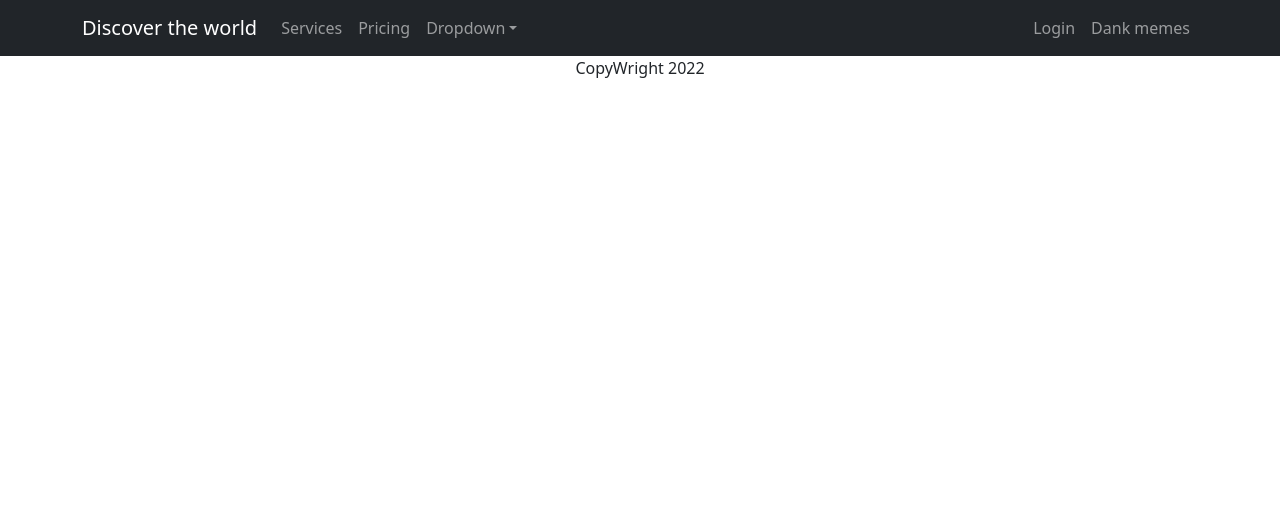
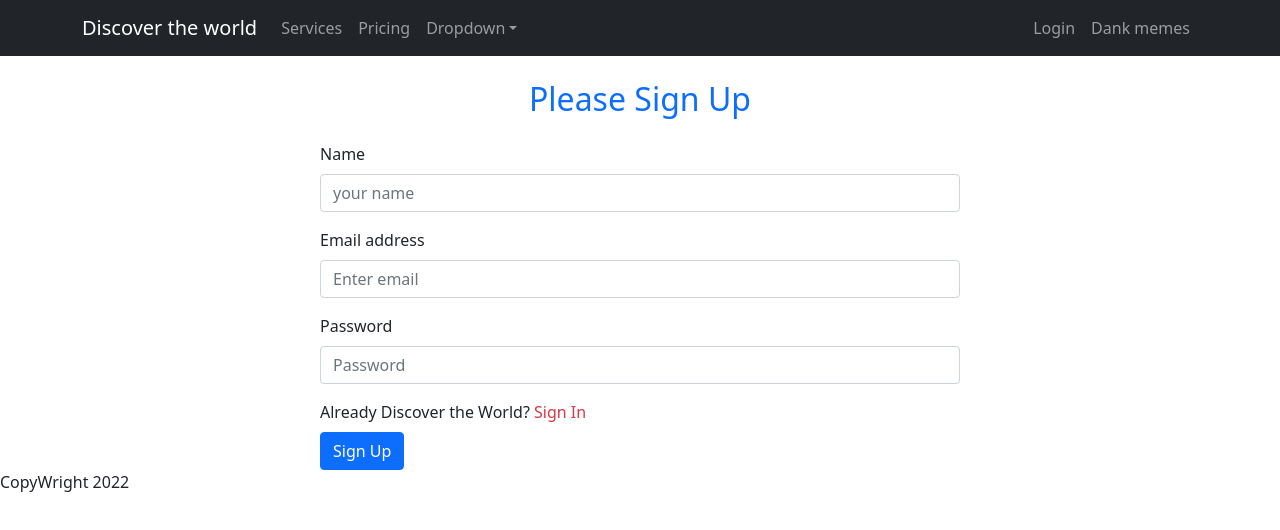
Before and after one commit to rad0wan/Discover-The-World, a React (Create React App) app: page /signup in a window 1280 px wide. Shown: the top 530 px of the page. Built offline with nearby package versions, Linux system fonts and the light colour scheme; no server answers.

Commit message:
Login create user

```diff
--- a/package.json
+++ b/package.json
@@ -11,6 +11,7 @@
     "react": "^18.0.0",
     "react-bootstrap": "^2.2.3",
     "react-dom": "^18.0.0",
+    "react-firebase-hooks": "^5.0.3",
     "react-router-dom": "^6.3.0",
     "react-scripts": "5.0.1",
     "web-vitals": "^2.1.4"
--- a/public/index.html
+++ b/public/index.html
@@ -43,6 +43,9 @@
       To begin the development, run `npm start` or `yarn start`.
       To create a production bundle, use `npm run build` or `yarn build`.
     -->
+  <script src="https://cdn.jsdelivr.net/npm/bootstrap@5.1.3/dist/js/bootstrap.bundle.min.js"
+    integrity="sha384-ka7Sk0Gln4gmtz2MlQnikT1wXgYsOg+OMhuP+IlRH9sENBO0LRn5q+8nbTov4+1p"
+    crossorigin="anonymous"></script>
 </body>
 
 </html>
--- a/src/App.js
+++ b/src/App.js
@@ -6,17 +6,18 @@ import Home from './pages/Home/Home/Home';
 import CheckOut from './pages/CheckOut/CheckOut';
 import Login from './pages/Login/Login';
 import Services from './pages/Home/Services/Services';
+import SignUp from './pages/SignUp/SignUp';
 
 function App() {
   return (
-    <div className="App">
+    <div >
       <Header></Header>
       <Routes>
         <Route path='/' element={<Home></Home>}></Route>
         <Route path='/home' element={<Home></Home>}></Route>
-        <Route path='/home#services' element={<Services></Services>}></Route>
         <Route path='/checkout' element={<CheckOut></CheckOut>}></Route>
         <Route path='/login' element={<Login></Login>}></Route>
+        <Route path='/signup' element={<SignUp></SignUp>}></Route>
       </Routes>
       <Footer></Footer>
     </div>
--- a/src/firebase.init.js
+++ b/src/firebase.init.js
@@ -18,3 +18,5 @@ const firebaseConfig = {
 const app = initializeApp(firebaseConfig);
 
 const auth = getAuth(app)
+
+export default auth;
--- a/src/pages/Login/Login.js
+++ b/src/pages/Login/Login.js
@@ -1,98 +1,39 @@
 import React from 'react';
+import { Button, Form } from 'react-bootstrap';
+import { Link, useNavigate } from 'react-router-dom';
+
 
 const Login = () => {
+    const navigate = useNavigate()
+
+    const handleSignUp = () => {
+        navigate('/signup')
+    }
+
+
+
+
     return (
         <div>
-            <section class="vh-100">
-                <div class="container-fluid h-custom">
-                    <div class="row d-flex justify-content-center align-items-center h-100">
-                        <div class="col-md-9 col-lg-6 col-xl-5">
-                            <img src="https://mdbcdn.b-cdn.net/img/Photos/new-templates/bootstrap-login-form/draw2.webp"
-                                class="img-fluid" alt="Sample image" />
-                        </div>
-                        <div class="col-md-8 col-lg-6 col-xl-4 offset-xl-1">
-                            <form>
-                                <div class="d-flex flex-row align-items-center justify-content-center justify-content-lg-start">
-                                    <p class="lead fw-normal mb-0 me-3">Sign in with</p>
-                                    <button type="button" class="btn btn-primary btn-floating mx-1">
-                                        <i class="fab fa-facebook-f"></i>
-                                    </button>
+            <h2 className='text-center text-primary my-4'>Please Sign In</h2>
+            <Form className='w-50 mx-auto'>
+                <Form.Group className="mb-3" controlId="formBasicEmail">
+                    <Form.Label>Email address</Form.Label>
+                    <Form.Control type="email" placeholder="Enter email" />
+                    <Form.Text className="text-muted">
+                        We'll never share your email with anyone else.
+                    </Form.Text>
+                </Form.Group>
 
-                                    <button type="button" class="btn btn-primary btn-floating mx-1">
-                                        <i class="fab fa-twitter"></i>
-                                    </button>
-
-                                    <button type="button" class="btn btn-primary btn-floating mx-1">
-                                        <i class="fab fa-linkedin-in"></i>
-                                    </button>
-                                </div>
-
-                                <div class="divider d-flex align-items-center my-4">
-                                    <p class="text-center fw-bold mx-3 mb-0">Or</p>
-                                </div>
-
-                                {/* <!-- Email input --> */}
-                                <div class="form-outline mb-4">
-                                    <input type="email" id="form3Example3" class="form-control form-control-lg"
-                                        placeholder="Enter a valid email address" />
-                                    <label class="form-label" for="form3Example3">Email address</label>
-                                </div>
-
-                                {/* <!-- Password input --> */}
-                                <div class="form-outline mb-3">
-                                    <input type="password" id="form3Example4" class="form-control form-control-lg"
-                                        placeholder="Enter password" />
-                                    <label class="form-label" for="form3Example4">Password</label>
-                                </div>
-
-                                <div class="d-flex justify-content-between align-items-center">
-                                    {/* <!-- Checkbox --> */}
-                                    <div class="form-check mb-0">
-                                        <input class="form-check-input me-2" type="checkbox" value="" id="form2Example3" />
-                                        <label class="form-check-label" for="form2Example3">
-                                            Remember me
-                                        </label>
-                                    </div>
-                                    <a href="#!" class="text-body">Forgot password?</a>
-                                </div>
-
-                                <div class="text-center text-lg-start mt-4 pt-2">
-                                    <button type="button" class="btn btn-primary btn-lg"
-                                        style={{ "padding-left": "2.5rem", "padding-right": "2.5rem" }}>Login</button>
-                                    <p class="small fw-bold mt-2 pt-1 mb-0">Don't have an account? <a href="#!"
-                                        class="link-danger">Register</a></p>
-                                </div>
-
-                            </form>
-                        </div>
-                    </div>
-                </div>
-                <div
-                    class="d-flex flex-column flex-md-row text-center text-md-start justify-content-between py-4 px-4 px-xl-5 bg-primary">
-                    {/* <!-- Copyright --> */}
-                    <div class="text-white mb-3 mb-md-0">
-                        Copyright © 2020. All rights reserved.
-                    </div>
-                    {/* <!-- Copyright --> */}
-
-                    {/* <!-- Right --> */}
-                    <div>
-                        <a href="#!" class="text-white me-4">
-                            <i class="fab fa-facebook-f"></i>
-                        </a>
-                        <a href="#!" class="text-white me-4">
-                            <i class="fab fa-twitter"></i>
-                        </a>
-                        <a href="#!" class="text-white me-4">
-                            <i class="fab fa-google"></i>
-                        </a>
-                        <a href="#!" class="text-white">
-                            <i class="fab fa-linkedin-in"></i>
-                        </a>
-                    </div>
-                    {/* <!-- Right --> */}
-                </div>
-            </section>
+                <Form.Group className="mb-3" controlId="formBasicPassword">
+                    <Form.Label>Password</Form.Label>
+                    <Form.Control type="password" placeholder="Password" />
+                </Form.Group>
+                <p className='my-2 '>New to Discover the World? <Link to='/signup' onClick={handleSignUp} className='text-danger text-decoration-none'>Sign Up</Link></p>
+                <Button variant="primary" type="submit">
+                    Sign In
+                </Button>
+            </Form>
         </div>
     );
 };
--- a/src/pages/Shared/Header/Header.js
+++ b/src/pages/Shared/Header/Header.js
@@ -1,8 +1,18 @@
+import { signOut } from 'firebase/auth';
 import React from 'react';
 import { Container, Nav, Navbar, NavDropdown } from 'react-bootstrap';
+import { useAuthState } from 'react-firebase-hooks/auth';
 import { Link } from 'react-router-dom';
+import auth from '../../../firebase.init';
 
 const Header = () => {
+
+    const [user] = useAuthState(auth);
+
+    const handleSignOut = () => {
+        signOut(auth)
+    }
+
     return (
         <div>
             <Navbar collapseOnSelect expand="lg" bg="dark" variant="dark">
@@ -22,7 +32,12 @@ const Header = () => {
                             </NavDropdown>
                         </Nav>
                         <Nav>
-                            <Nav.Link as={Link} to="/login">Login</Nav.Link>
+                            {user
+                                ?
+                                <button onClick={handleSignOut} className='btn btn-link text-decoration-none'>Sign out</button>
+                                :
+                                <Nav.Link as={Link} to="/login">Login</Nav.Link>
+                            }
                             <Nav.Link eventKey={2} href="#memes">
                                 Dank memes
                             </Nav.Link>
--- /dev/null
+++ b/src/pages/SignUp/SignUp.js
@@ -0,0 +1,63 @@
+import React, { useRef } from 'react';
+import { Button, Form } from 'react-bootstrap';
+import { Link, useNavigate } from 'react-router-dom';
+import { useCreateUserWithEmailAndPassword } from 'react-firebase-hooks/auth';
+import auth from '../../firebase.init';
+
+const SignUp = () => {
+    const navigate = useNavigate()
+
+    const [
+        createUserWithEmailAndPassword,
+        user,
+        loading,
+        error,
+    ] = useCreateUserWithEmailAndPassword(auth);
+
+    if (user) {
+        navigate('/home')
+    }
+
+    const emailRef = useRef('')
+    const passwordRef = useRef('')
+
+    const handleSignUp = event => {
+        event.preventDefault()
+
+        const email = emailRef.current.value;
+        const password = passwordRef.current.value;
+
+        createUserWithEmailAndPassword(email, password)
+        console.log(email, password);
+    }
+
+    return (
+        <div>
+            <div>
+                <h2 className='text-center text-primary my-4'>Please Sign Up</h2>
+                <Form onSubmit={handleSignUp} className='w-50 mx-auto'>
+                    <Form.Group className="mb-3" controlId="formBasicEmail">
+                        <Form.Label>Name</Form.Label>
+                        <Form.Control ref={emailRef}  type="text" placeholder="your name" required />
+                    </Form.Group>
+
+                    <Form.Group className="mb-3" controlId="formBasicEmail">
+                        <Form.Label>Email address</Form.Label>
+                        <Form.Control ref={passwordRef} type="email" placeholder="Enter email" required />
+                    </Form.Group>
+
+                    <Form.Group className="mb-3" controlId="formBasicPassword">
+                        <Form.Label>Password</Form.Label>
+                        <Form.Control type="password" placeholder="Password" required />
+                    </Form.Group>
+                    <p className='my-2 '>Already Discover the World? <Link to='/login' className='text-danger text-decoration-none'>Sign In</Link></p>
+                    <Button variant="primary" type="submit">
+                        Sign Up
+                    </Button>
+                </Form>
+            </div>
+        </div>
+    );
+};
+
+export default SignUp;
```
Also changed, not shown: 1 other file (tests, documents, lock files or other folders).
